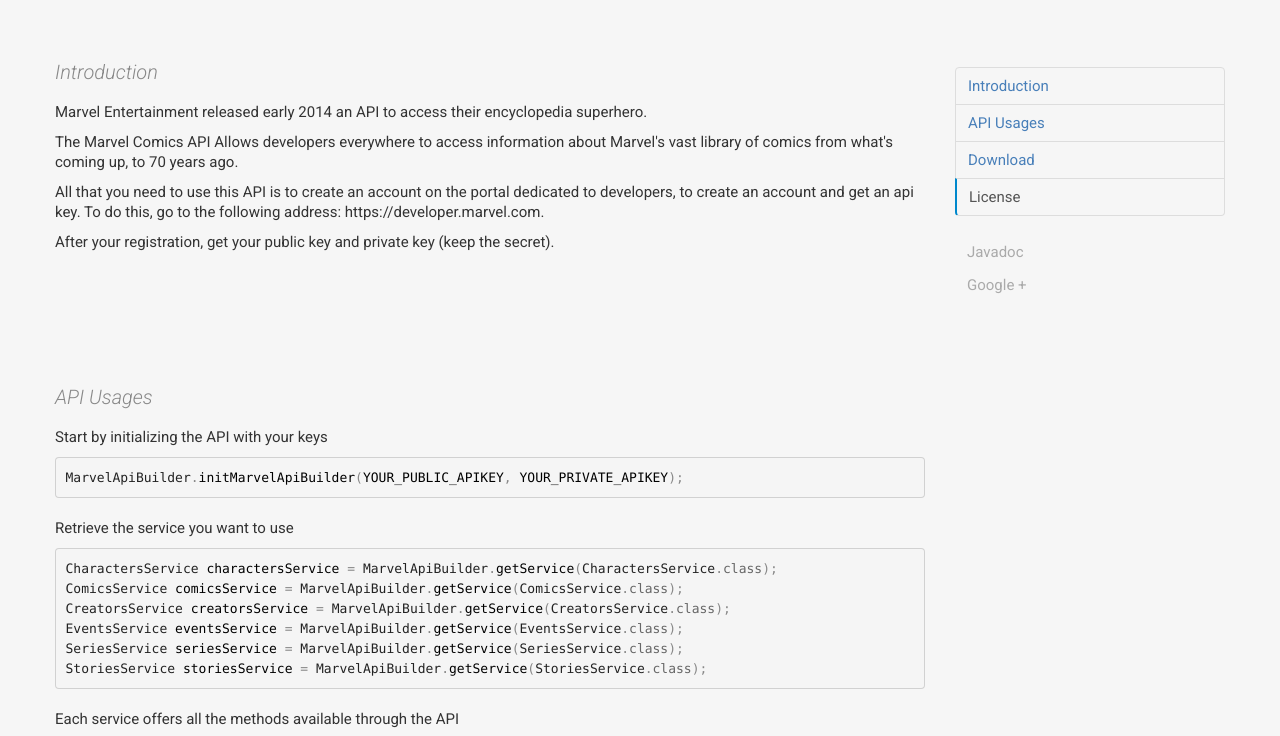
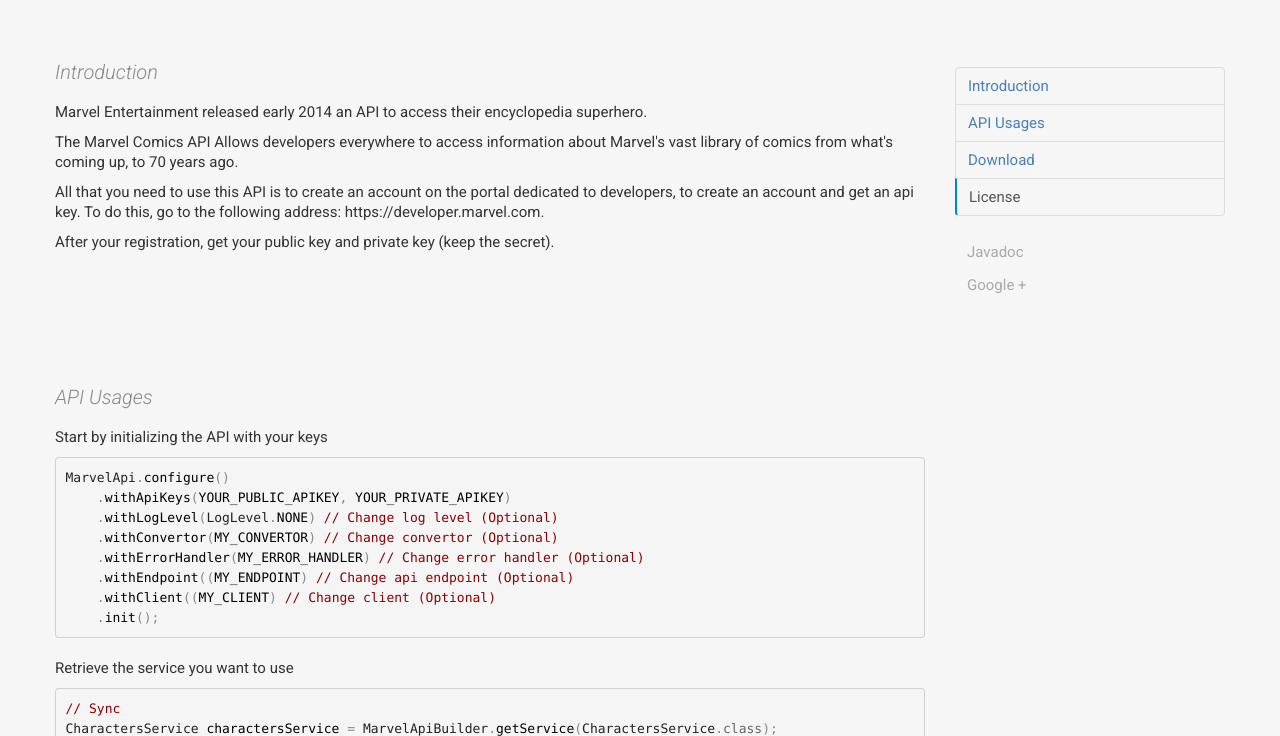
Before and after one commit to ArnaudPiroelle/marvel-api, a plain HTML site: page index.html in a window 1280 px wide. Shown: the part 143-879 px from the top of the page. Drawn offline with nearby package versions, Linux system fonts and the light colour scheme.

Commit message:
Change to new version MarvelApi Builder

```diff
--- a/index.html
+++ b/index.html
@@ -59,15 +59,32 @@
 <p>After your registration, get your public key and private key (keep the secret).</p>
             <h3 id="api-usages">API Usages</h3>
             <p>Start by initializing the API with your keys</p>
-            <pre class="prettyprint">MarvelApiBuilder.initMarvelApiBuilder(YOUR_PUBLIC_APIKEY, YOUR_PRIVATE_APIKEY);</pre>
+	    <pre class="prettyprint">MarvelApi.configure()
+    .withApiKeys(YOUR_PUBLIC_APIKEY, YOUR_PRIVATE_APIKEY)
+    .withLogLevel(LogLevel.NONE) // Change log level (Optional)
+    .withConvertor(MY_CONVERTOR) // Change convertor (Optional)
+    .withErrorHandler(MY_ERROR_HANDLER) // Change error handler (Optional)
+    .withEndpoint((MY_ENDPOINT) // Change api endpoint (Optional)
+    .withClient((MY_CLIENT) // Change client (Optional)
+    .init();
+</pre>
             <p>Retrieve the service you want to use</p>
             <pre class="prettyprint">
+// Sync
 CharactersService charactersService = MarvelApiBuilder.getService(CharactersService.class);
 ComicsService comicsService = MarvelApiBuilder.getService(ComicsService.class);
 CreatorsService creatorsService = MarvelApiBuilder.getService(CreatorsService.class);
 EventsService eventsService = MarvelApiBuilder.getService(EventsService.class);
 SeriesService seriesService = MarvelApiBuilder.getService(SeriesService.class);
 StoriesService storiesService = MarvelApiBuilder.getService(StoriesService.class);
+
+// Async
+CharactersAsyncService charactersService = MarvelApiBuilder.getService(CharactersAsyncService.class);
+ComicsAsyncService comicsService = MarvelApiBuilder.getService(ComicsAsyncService.class);
+CreatorsAsyncService creatorsService = MarvelApiBuilder.getService(CreatorsAsyncService.class);
+EventsAsyncService eventsService = MarvelApiBuilder.getService(EventsAsyncService.class);
+SeriesAsyncService seriesService = MarvelApiBuilder.getService(SeriesAsyncService.class);
+StoriesAsyncService storiesService = MarvelApiBuilder.getService(StoriesAsyncService.class);
 </pre>
             <p>Each service offers all the methods available through the API</p>
             <h3 id="download">Download</h3>
```
